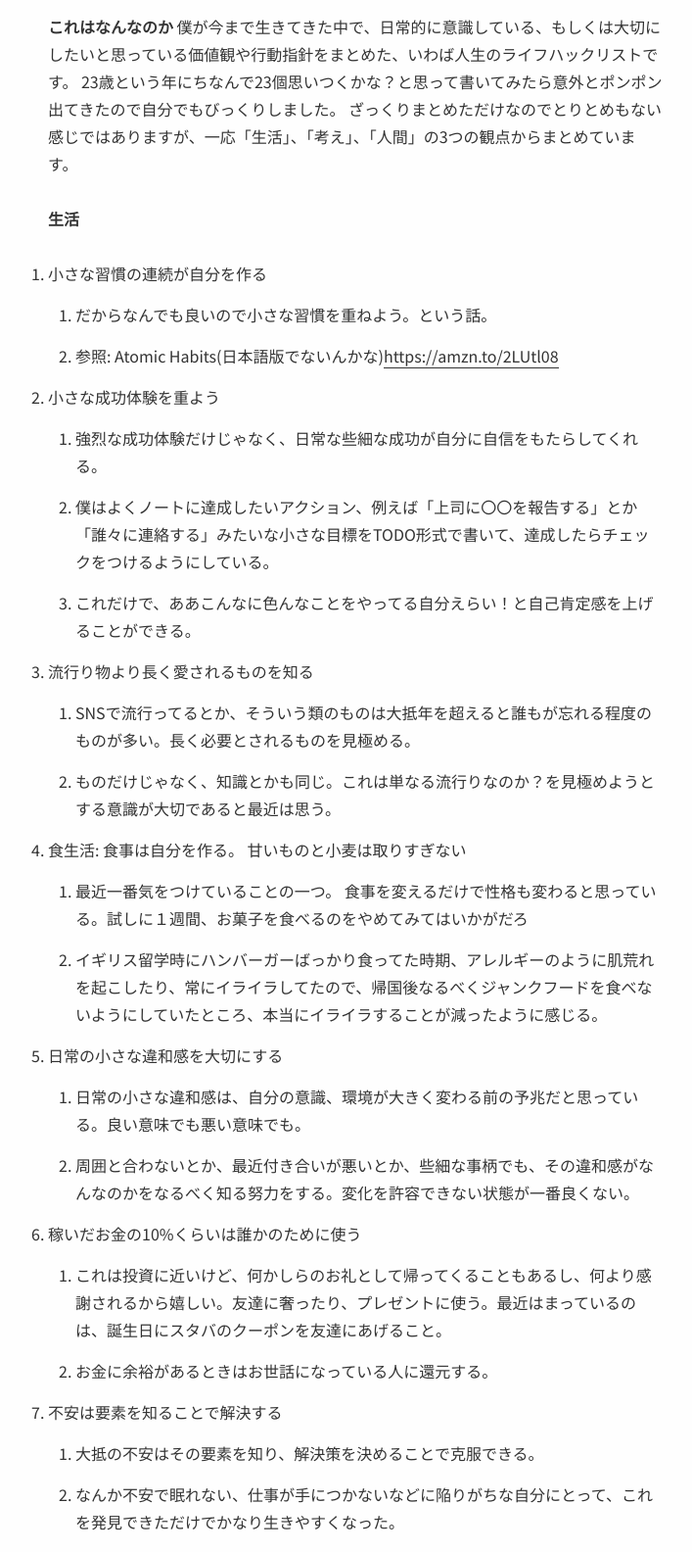
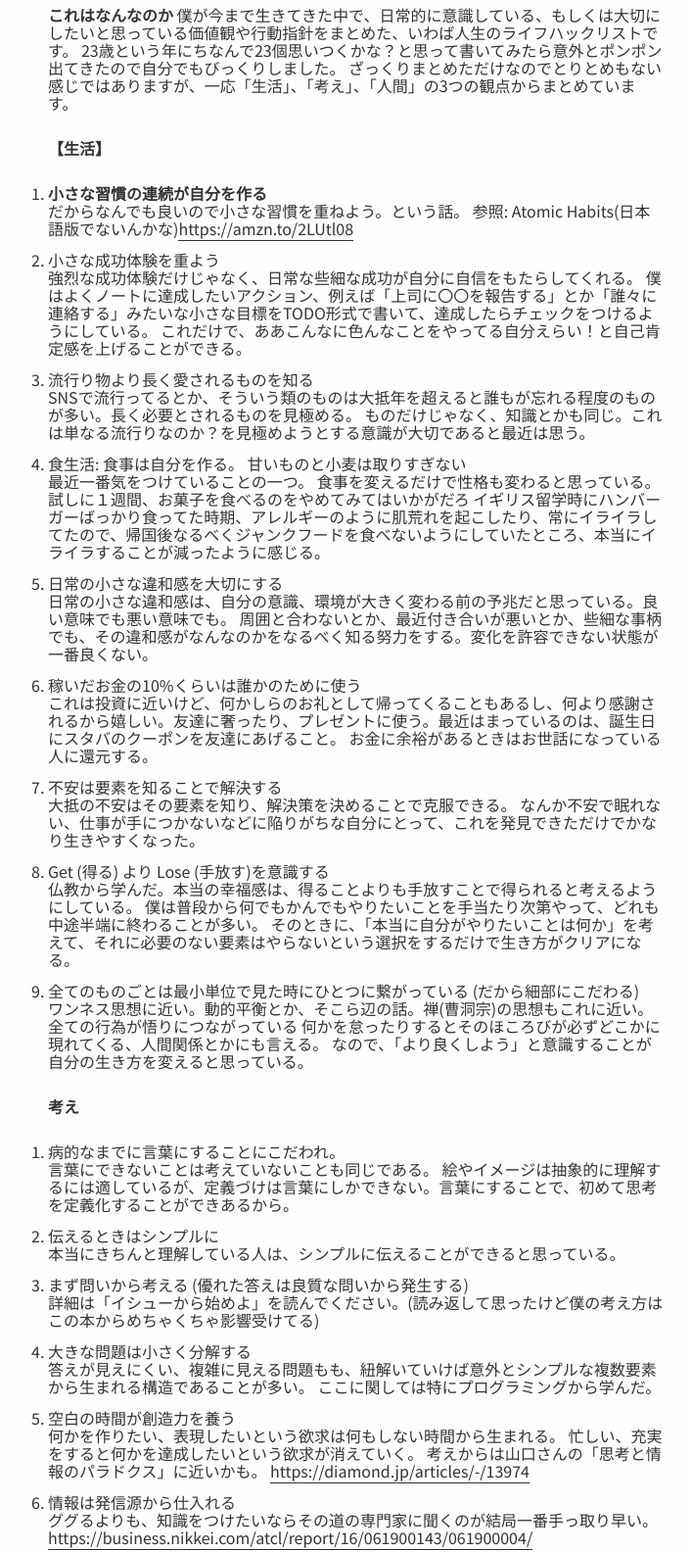
Before and after one commit to capelito-tv-show/suganote, a Gatsby site: page /23-lifehacks/ in a window 1280 px wide. Shown: the part 642-2226 px from the top of the page at 98% size, without its empty margins (276-983 px from the left). Built offline with nearby package versions, Linux system fonts and the light colour scheme; Gatsby itself is replaced by a stand-in of ours; some packages are replaced by stand-ins of ours; a web font is replaced by a local one.

Commit message:
add new blog

```diff
--- a/content/blog/23-lifehacks/index.md
+++ b/content/blog/23-lifehacks/index.md
@@ -3,7 +3,10 @@ title: 23歳までに気づいた23のライフハック
 date: "2019-05-19T20:42:03.284Z"
 thumnail: "./23-honkong.jpg"
 ---
+
 ![23-honkong](./23-honkong.jpg)
+
+
 24歳になった時に、今の自分のテーマみたいなものってなんだろう？と考えた時に「ライフハック」という言葉が浮かんだので書きました。
 ライフハックというよりは、行き方とか、自己啓発的な内容に近いかもしれません。
 
@@ -13,79 +16,80 @@ thumnail: "./23-honkong.jpg"
 ざっくりまとめただけなのでとりとめもない感じではありますが、一応「生活」、「考え」、「人間」の3つの観点からまとめています。
 
 
-**生活**
-1. 小さな習慣の連続が自分を作る
-    1. だからなんでも良いので小さな習慣を重ねよう。という話。
-    2. 参照: Atomic Habits(日本語版でないんかな)https://amzn.to/2LUtl08
-2. 小さな成功体験を重よう
-    1. 強烈な成功体験だけじゃなく、日常な些細な成功が自分に自信をもたらしてくれる。
-    2. 僕はよくノートに達成したいアクション、例えば「上司に〇〇を報告する」とか「誰々に連絡する」みたいな小さな目標をTODO形式で書いて、達成したらチェックをつけるようにしている。
-    3. これだけで、ああこんなに色んなことをやってる自分えらい！と自己肯定感を上げることができる。
-3. 流行り物より長く愛されるものを知る
-    1. SNSで流行ってるとか、そういう類のものは大抵年を超えると誰もが忘れる程度のものが多い。長く必要とされるものを見極める。
-    2. ものだけじゃなく、知識とかも同じ。これは単なる流行りなのか？を見極めようとする意識が大切であると最近は思う。
-4. 食生活: 食事は自分を作る。 甘いものと小麦は取りすぎない
-    1. 最近一番気をつけていることの一つ。 食事を変えるだけで性格も変わると思っている。試しに１週間、お菓子を食べるのをやめてみてはいかがだろ
-    2. イギリス留学時にハンバーガーばっかり食ってた時期、アレルギーのように肌荒れを起こしたり、常にイライラしてたので、帰国後なるべくジャンクフードを食べないようにしていたところ、本当にイライラすることが減ったように感じる。
-5. 日常の小さな違和感を大切にする
-    1. 日常の小さな違和感は、自分の意識、環境が大きく変わる前の予兆だと思っている。良い意味でも悪い意味でも。
-    2. 周囲と合わないとか、最近付き合いが悪いとか、些細な事柄でも、その違和感がなんなのかをなるべく知る努力をする。変化を許容できない状態が一番良くない。
-6. 稼いだお金の10%くらいは誰かのために使う
-    1. これは投資に近いけど、何かしらのお礼として帰ってくることもあるし、何より感謝されるから嬉しい。友達に奢ったり、プレゼントに使う。最近はまっているのは、誕生日にスタバのクーポンを友達にあげること。
-    2. お金に余裕があるときはお世話になっている人に還元する。
-7. 不安は要素を知ることで解決する
-    1. 大抵の不安はその要素を知り、解決策を決めることで克服できる。
-    2. なんか不安で眠れない、仕事が手につかないなどに陥りがちな自分にとって、これを発見できただけでかなり生きやすくなった。
-8. Get (得る) より Lose (手放す)を意識する
-    1. 仏教から学んだ。本当の幸福感は、得ることよりも手放すことで得られると考えるようにしている。
-    2. 僕は普段から何でもかんでもやりたいことを手当たり次第やって、どれも中途半端に終わることが多い。
-    3. そのときに、「本当に自分がやりたいことは何か」を考えて、それに必要のない要素はやらないという選択をするだけで生き方がクリアになる。
-9. 全てのものごとは最小単位で見た時にひとつに繋がっている (だから細部にこだわる)
-    1. ワンネス思想に近い。動的平衡とか、そこら辺の話。禅(曹洞宗)の思想もこれに近い。全ての行為が悟りにつながっている
-    2. 何かを怠ったりするとそのほころびが必ずどこかに現れてくる、人間関係とかにも言える。
-    3. なので、「より良くしよう」と意識することが自分の生き方を変えると思っている。
+**【生活】**
+1. **小さな習慣の連続が自分を作る**<br>
+    だからなんでも良いので小さな習慣を重ねよう。という話。
+    参照: Atomic Habits(日本語版でないんかな)https://amzn.to/2LUtl08
+2. 小さな成功体験を重よう<br>
+    強烈な成功体験だけじゃなく、日常な些細な成功が自分に自信をもたらしてくれる。
+    僕はよくノートに達成したいアクション、例えば「上司に〇〇を報告する」とか「誰々に連絡する」みたいな小さな目標をTODO形式で書いて、達成したらチェックをつけるようにしている。
+    これだけで、ああこんなに色んなことをやってる自分えらい！と自己肯定感を上げることができる。
+3. 流行り物より長く愛されるものを知る<br>
+    SNSで流行ってるとか、そういう類のものは大抵年を超えると誰もが忘れる程度のものが多い。長く必要とされるものを見極める。
+    ものだけじゃなく、知識とかも同じ。これは単なる流行りなのか？を見極めようとする意識が大切であると最近は思う。
+4. 食生活: 食事は自分を作る。 甘いものと小麦は取りすぎない<br>
+    最近一番気をつけていることの一つ。 食事を変えるだけで性格も変わると思っている。試しに１週間、お菓子を食べるのをやめてみてはいかがだろ
+    イギリス留学時にハンバーガーばっかり食ってた時期、アレルギーのように肌荒れを起こしたり、常にイライラしてたので、帰国後なるべくジャンクフードを食べないようにしていたところ、本当にイライラすることが減ったように感じる。
+5. 日常の小さな違和感を大切にする<br>
+    日常の小さな違和感は、自分の意識、環境が大きく変わる前の予兆だと思っている。良い意味でも悪い意味でも。
+    周囲と合わないとか、最近付き合いが悪いとか、些細な事柄でも、その違和感がなんなのかをなるべく知る努力をする。変化を許容できない状態が一番良くない。
+6. 稼いだお金の10%くらいは誰かのために使う<br>
+    これは投資に近いけど、何かしらのお礼として帰ってくることもあるし、何より感謝されるから嬉しい。友達に奢ったり、プレゼントに使う。最近はまっているのは、誕生日にスタバのクーポンを友達にあげること。
+    お金に余裕があるときはお世話になっている人に還元する。
+7. 不安は要素を知ることで解決する<br>
+    大抵の不安はその要素を知り、解決策を決めることで克服できる。
+    なんか不安で眠れない、仕事が手につかないなどに陥りがちな自分にとって、これを発見できただけでかなり生きやすくなった。
+8. Get (得る) より Lose (手放す)を意識する<br>
+    仏教から学んだ。本当の幸福感は、得ることよりも手放すことで得られると考えるようにしている。
+    僕は普段から何でもかんでもやりたいことを手当たり次第やって、どれも中途半端に終わることが多い。
+    そのときに、「本当に自分がやりたいことは何か」を考えて、それに必要のない要素はやらないという選択をするだけで生き方がクリアになる。
+9. 全てのものごとは最小単位で見た時にひとつに繋がっている (だから細部にこだわる)<br>
+    ワンネス思想に近い。動的平衡とか、そこら辺の話。禅(曹洞宗)の思想もこれに近い。全ての行為が悟りにつながっている
+    何かを怠ったりするとそのほころびが必ずどこかに現れてくる、人間関係とかにも言える。
+    なので、「より良くしよう」と意識することが自分の生き方を変えると思っている。
 
 **考え**
-1. 病的なまでに言葉にすることにこだわれ。
-    1. 言葉にできないことは考えていないことも同じである。
-    2. 絵やイメージは抽象的に理解するには適しているが、定義づけは言葉にしかできない。言葉にすることで、初めて思考を定義化することができあるから。
-2. 伝えるときはシンプルに
-    1. 本当にきちんと理解している人は、シンプルに伝えることができると思っている。
-3. まず問いから考える (優れた答えは良質な問いから発生する)
-    1. 詳細は「イシューから始めよ」を読んでください。(読み返して思ったけど僕の考え方はこの本からめちゃくちゃ影響受けてる)
-4. 大きな問題は小さく分解する
-    1. 答えが見えにくい、複雑に見える問題もも、紐解いていけば意外とシンプルな複数要素から生まれる構造であることが多い。
-    2. ここに関しては特にプログラミングから学んだ。
-5. 空白の時間が創造力を養う
-    1. 何かを作りたい、表現したいという欲求は何もしない時間から生まれる。
-    2. 忙しい、充実をすると何かを達成したいという欲求が消えていく。
-    3. 考えからは山口さんの「思考と情報のパラドクス」に近いかも。 https://diamond.jp/articles/-/13974
-6. 情報は発信源から仕入れる
-    1. ググるよりも、知識をつけたいならその道の専門家に聞くのが結局一番手っ取り早い。
-    2. https://business.nikkei.com/atcl/report/16/061900143/061900004/
-7. 情報収拾は知り過ぎない
-    1. 選択肢が増え過ぎると決断することができなくなる。シーナアイエンガー教授の選択の心理に関する実験をチェック
-8. 性格も発言もなるべくオープンにする
-    1. オープンであることは議論を作りだし、かつより深いテーマへと発展することがある。
-    2. あと誰かに向けて情報を発信することを意識することはより高い次元のアウトプットにつながる。
-9. 人生の選択に悩んだ時はより困難な道を選ぶ
-    1. より困難な道が、その人らしさに磨きをかけ、人生に深みを与えてくれると思っている。
-    2. 卒業後の進路で悩んでいた時に恩師から教わった大切なことの一つ
-10. 9割の芸術品より6割の完成品
-    1. マークザッカーバーグがいった、「Done is better than perfect」と。 (今のFecebookの現状を見るとDoneを先走りすぎて問題になったような気もするが)
-    2. まず何よりもことを完成させることを意識する。時間帯効果の話、9割の完成にかかる時間が10だとして、6割の完成にかかる時間は大抵その半分以下の場合が多い。
-    3. この部分に関しては、水野学さんの本とかから得ることが多かった。
-    1. https://president.jp/articles/-/5078
-
+1. 病的なまでに言葉にすることにこだわれ。<br>
+    言葉にできないことは考えていないことも同じである。
+    絵やイメージは抽象的に理解するには適しているが、定義づけは言葉にしかできない。言葉にすることで、初めて思考を定義化することができあるから。
+2. 伝えるときはシンプルに<br>
+    本当にきちんと理解している人は、シンプルに伝えることができると思っている。
+3. まず問いから考える (優れた答えは良質な問いから発生する)<br>
+    詳細は「イシューから始めよ」を読んでください。(読み返して思ったけど僕の考え方はこの本からめちゃくちゃ影響受けてる)
+4. 大きな問題は小さく分解する<br>
+    答えが見えにくい、複雑に見える問題もも、紐解いていけば意外とシンプルな複数要素から生まれる構造であることが多い。
+    ここに関しては特にプログラミングから学んだ。
+5. 空白の時間が創造力を養う<br>
+    何かを作りたい、表現したいという欲求は何もしない時間から生まれる。
+    忙しい、充実をすると何かを達成したいという欲求が消えていく。
+    考えからは山口さんの「思考と情報のパラドクス」に近いかも。
+    https://diamond.jp/articles/-/13974
+6. 情報は発信源から仕入れる<br>
+    ググるよりも、知識をつけたいならその道の専門家に聞くのが結局一番手っ取り早い。
+    https://business.nikkei.com/atcl/report/16/061900143/061900004/
+7. 情報収拾は知り過ぎない<br>
+    選択肢が増え過ぎると決断することができなくなる。シーナアイエンガー教授の選択の心理に関する実験をチェック
+8. 性格も発言もなるべくオープンにする<br>
+    オープンであることは議論を作りだし、かつより深いテーマへと発展することがある。
+    あと誰かに向けて情報を発信することを意識することはより高い次元のアウトプットにつながる。
+9. 人生の選択に悩んだ時はより困難な道を選ぶ<br>
+    より困難な道が、その人らしさに磨きをかけ、人生に深みを与えてくれると思っている。
+    卒業後の進路で悩んでいた時に恩師から教わった大切なことの一つ
+10. 9割の芸術品より6割の完成品<br>
+    マークザッカーバーグがいった、「Done is better than perfect」と。 (今のFecebookの現状を見るとDoneを先走りすぎて問題になったような気もするが)
+    まず何よりもことを完成させることを意識する。時間帯効果の話、9割の完成にかかる時間が10だとして、6割の完成にかかる時間は大抵その半分以下の場合が多い。
+    この部分に関しては、水野学さんの本とかから得ることが多かった。
+    https://president.jp/articles/-/5078
+<br><br>
 **人間**
-1. 人と話すときは目を見る
-    1. 人の感情は目から得られることが多い。うつむいて話すより、伝えたいことは目を見て伝える。
-2. 自分の話を聞くより、人の話に耳を傾ける
-    1. 話3割、聞くこと7割。大抵相手は自分の話をしたがるものだから。
-3. 他人へはエゴより共感を示す (自慢話はしないなど)
-    1. エゴは人間関係においてあまり良い作用を与えてくれた記憶がない。共感を示すことで場に一体感作り出すことができる。
-4. 10人の浅い繋がりより1人の大事を支えてくれる友人を大切にする
-    1. 浅い友人は自分に良い影響を与えてくれない。切磋琢磨したり、本当に困っている時に助けてくれる友人を大切にする、していきたい。
+1. 人と話すときは目を見る<br>
+    人の感情は目から得られることが多い。うつむいて話すより、伝えたいことは目を見て伝える。
+2. 自分の話を聞くより、人の話に耳を傾ける<br>
+    話3割、聞くこと7割。大抵相手は自分の話をしたがるものだから。
+3. 他人へはエゴより共感を示す (自慢話はしないなど)<br>
+    エゴは人間関係においてあまり良い作用を与えてくれた記憶がない。共感を示すことで場に一体感作り出すことができる。
+4. 10人の浅い繋がりより1人の大事を支えてくれる友人を大切にする<br>
+    浅い友人は自分に良い影響を与えてくれない。切磋琢磨したり、本当に困っている時に助けてくれる友人を大切にする、していきたい。
 
 **ライフハックについて**
 僕は、人間は根源的に「より良く生きる」ことを自問している生きもの、だと思っています。数ある人生の選択肢の中から、より自分らしく生きられる道はどっちだろう？とか、"こうありたい”という望むイメージにより近づけるように、努力をしたり、妥協したり、挫折したり、様々なその選択によって様々なイベントが起こります。その中で誰しもライフハックと言える世渡り術のようなものがあるんじゃないでしょうか。もしそう思えたと感じていただけたのであれば、これを書いた意味があるなと、嬉しい限りです。
--- a/src/components/layout.js
+++ b/src/components/layout.js
@@ -22,7 +22,7 @@ class Layout extends React.Component {
               }}
             >
                 <header>{header(title)}</header>
-                <main>{children}</main>
+                <main className="content-wrapper" >{children}</main>
                 <footer>
                   © {new Date().getFullYear()}
                 {` `}
--- a/src/utils/styles.css
+++ b/src/utils/styles.css
@@ -1,5 +1,9 @@
 h1,h2,h3 {
   color: inherit !important;
+}
+
+.content-wrapper li, p {
+  line-height: 18px;
 }
 
 /* Dark mode styles */
```
Also changed, not shown: 1 other file.
